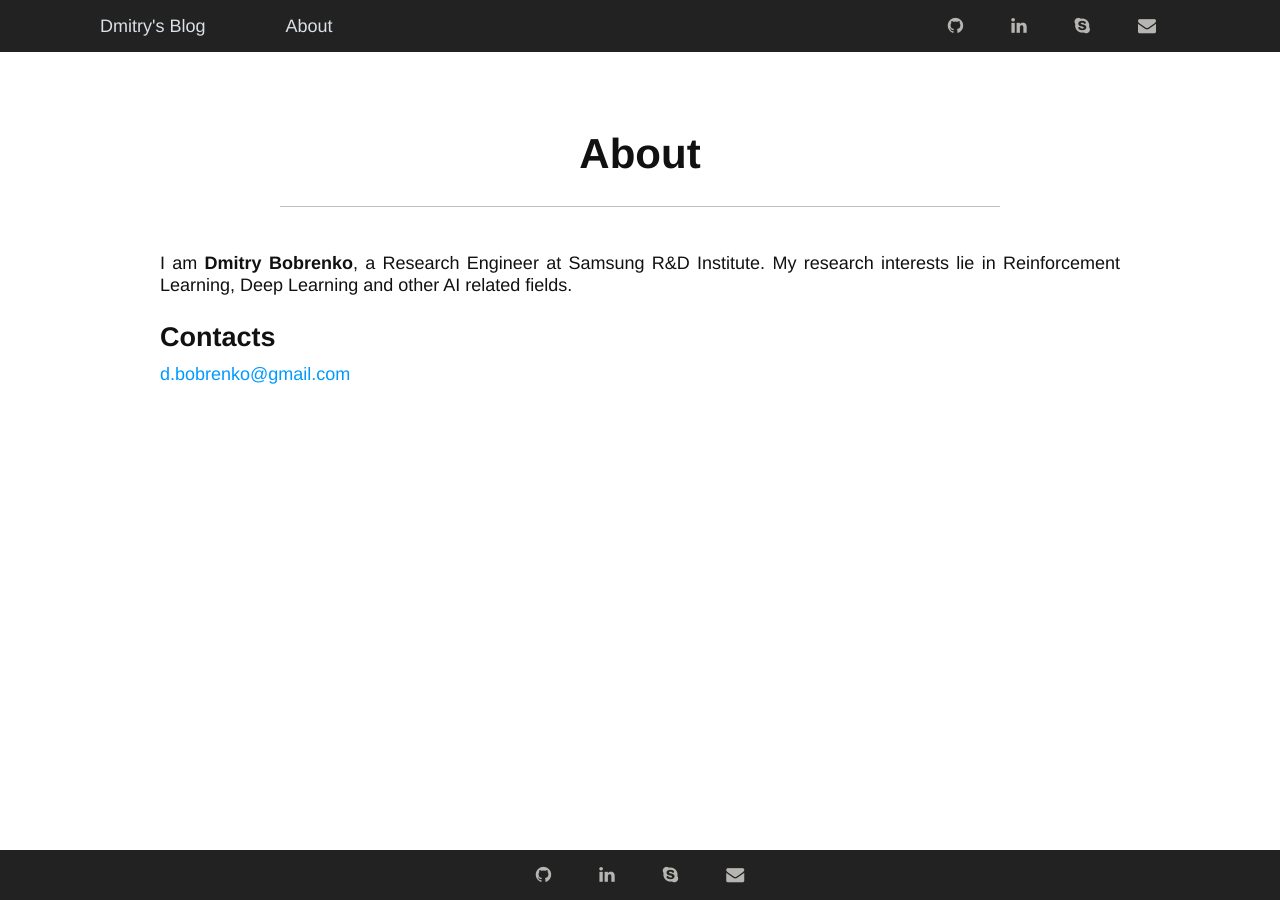
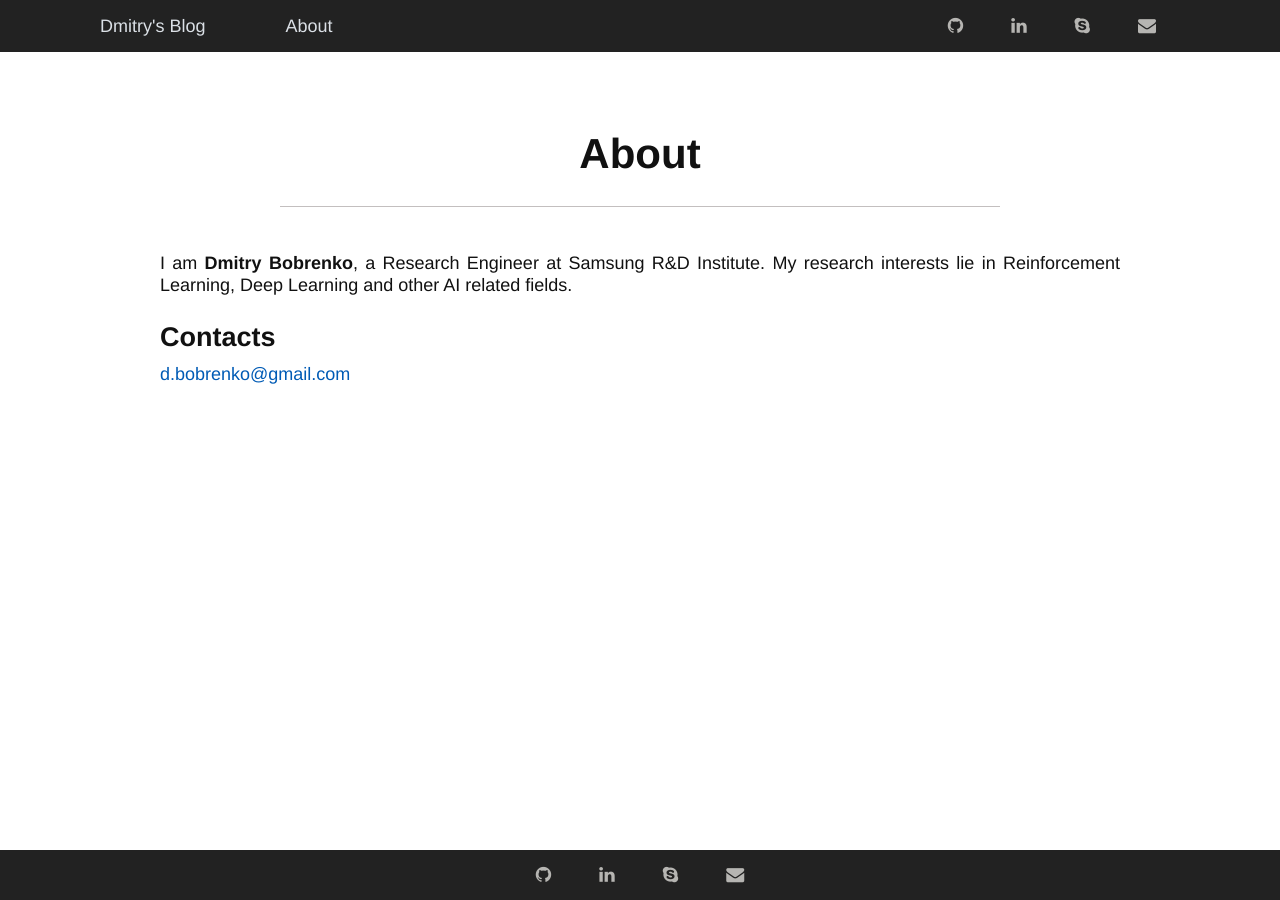
Before and after one commit to dbobrenko/dbobrenko.github.io, a Jekyll site: the page built from about.md, in a window 1280 px wide. Built offline with Jekyll 4.4.1, drawn with Linux system fonts in a browser that asks for light colours.

Commit message:
Some style changes v3

```diff
--- a/_config.yml
+++ b/_config.yml
@@ -53,23 +53,23 @@
 #
 markdown: kramdown
 
-#permalink: /:title/
+permalink: /:title/
 
 # The release of Jekyll Now that you're using
-#version: v1.2.0
+version: v1.2.0
 
 # Jekyll 3 now only supports Kramdown for Markdown
-#kramdown:
+kramdown:
 #  # Use GitHub flavored markdown, including triple backtick fenced code blocks
-#  input: GFM
+  input: GFM
   # Jekyll 3 and GitHub Pages now only support rouge for syntax highlighting
-#  syntax_highlighter: rouge
-  #syntax_highlighter_opts:
+  syntax_highlighter: rouge
+  syntax_highlighter_opts:
     # Use existing pygments syntax highlighting css
-  #  css_class: 'highlight'
+    css_class: 'highlight'
 # Set the Sass partials directory, as we're using @imports
-#sass:
-#  style: :expanded # You might prefer to minify using :compressed
+sass:
+  style: :expanded # You might prefer to minify using :compressed
 
 # Use the following plug-ins
 gems:
--- a/assets/css/styles.css
+++ b/assets/css/styles.css
@@ -28,7 +28,7 @@
 a {
   text-decoration: none;
   outline: none;
-  color: #009AFF;
+  color: #005BB5;
   transition: all 0.2s; }
   a:hover {
     text-decoration: none;
@@ -305,19 +305,11 @@
   max-width: 75vw;
   background-color: #c3bfbf; }
 
-/*
-%vertical-rhythm {
-    margin-bottom: 15;
-}
-*/
 /**
  * Syntax highlighting styles
  */
 .highlight {
-  background: #fff;
-    /*
-    @extend %vertical-rhythm;
-	*/ }
+  background: #fff; }
   .highlighter-rouge .highlight {
     background: #eef; }
   .highlight .c {
```
Also changed, not shown: assets/css/styles.scss (+2 -9 lines), 1 other file.
